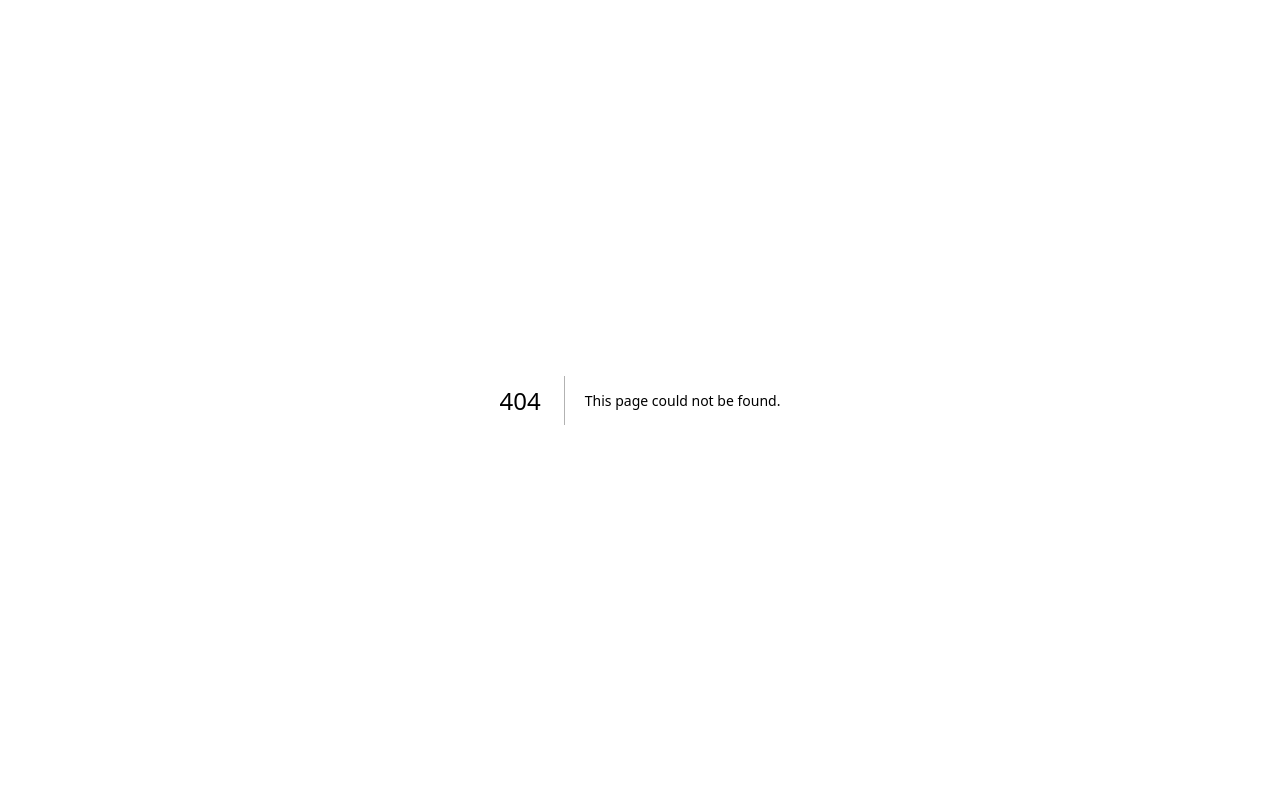
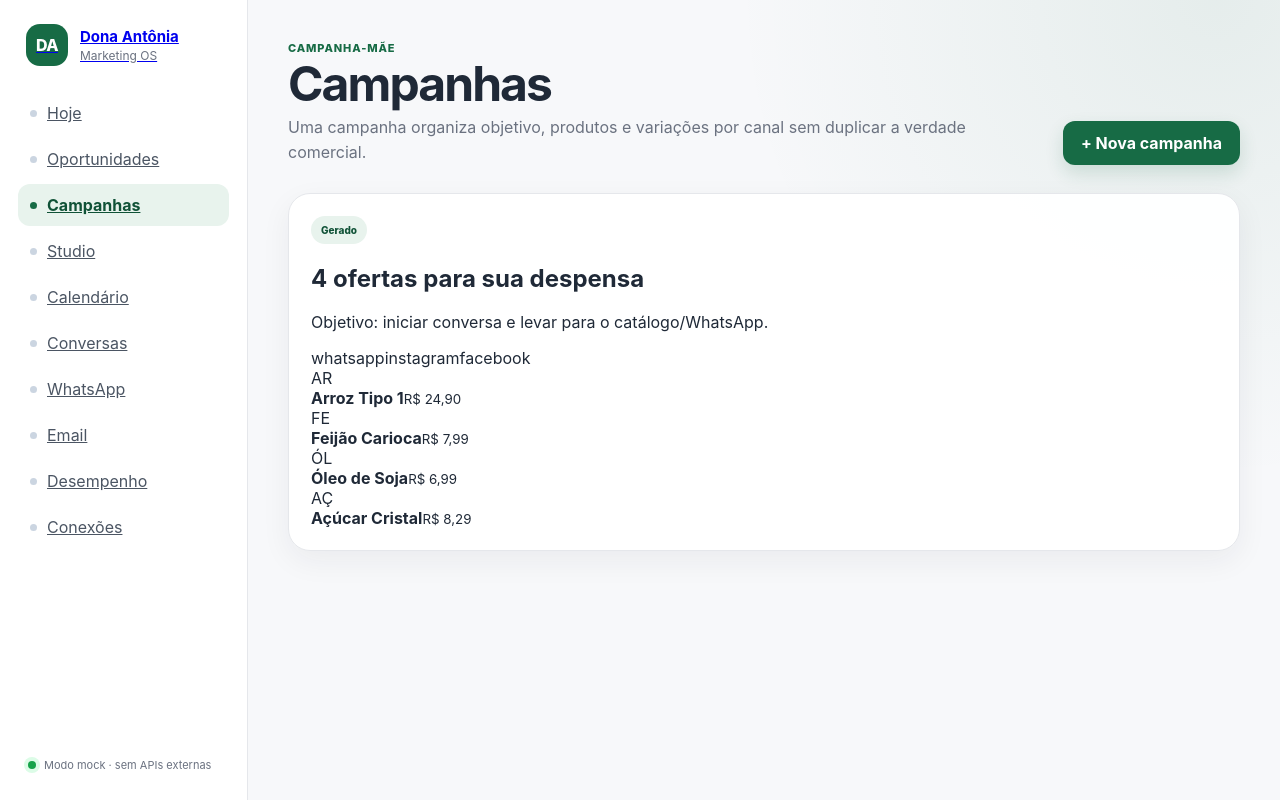
Before and after one commit to osvaldosereia/marketing, a Next.js app: page /campaigns in a window 1280 px wide. Before the commit this address had no page. Built offline with nearby package versions, Linux system fonts and the light colour scheme.

Commit message:
feat: add campaigns workspace

```diff
--- /dev/null
+++ b/app/campaigns/page.tsx
@@ -0,0 +1,41 @@
+import { SectionLayout } from "@/components/section-layout";
+import { mockCampaign } from "@/lib/mock-data";
+import { formatCurrencyFromCents, formatStatus } from "@/lib/format";
+
+export default function CampaignsPage() {
+  return (
+    <SectionLayout
+      activeHref="/campaigns"
+      eyebrow="Campanha-mãe"
+      title="Campanhas"
+      description="Uma campanha organiza objetivo, produtos e variações por canal sem duplicar a verdade comercial."
+      action={<button className="primary-action">+ Nova campanha</button>}
+    >
+      <section className="panel">
+        <div className="campaign-card">
+          <div className="campaign-main">
+            <span className="pill">{formatStatus(mockCampaign.status)}</span>
+            <h2>{mockCampaign.name}</h2>
+            <p>Objetivo: iniciar conversa e levar para o catálogo/WhatsApp.</p>
+            <div className="tag-row">
+              {mockCampaign.channels.map((channel) => (
+                <span className="soft-tag" key={channel}>{channel}</span>
+              ))}
+            </div>
+          </div>
+          <div className="campaign-products">
+            {mockCampaign.products.map((product) => (
+              <div className="mini-product" key={product.id}>
+                <div className="mini-product-thumb">{product.shortName.slice(0, 2).toUpperCase()}</div>
+                <div>
+                  <strong>{product.shortName}</strong>
+                  <small>{formatCurrencyFromCents(product.priceCents)}</small>
+                </div>
+              </div>
+            ))}
+          </div>
+        </div>
+      </section>
+    </SectionLayout>
+  );
+}
```
